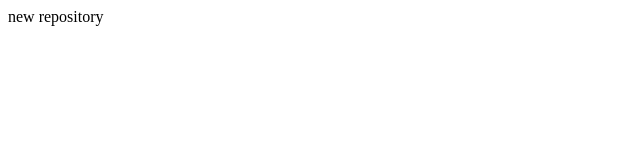
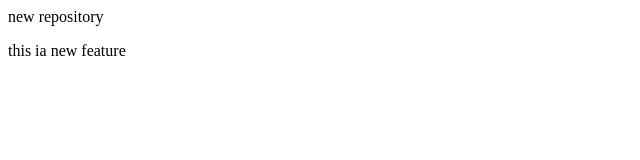
Before and after one commit to Sumit-web-29/LocalRepo, a plain HTML site: page index.html in a window 1280 px wide. Shown: the full height of the page, 0-640 px from the left. Drawn offline with Linux system fonts and the light colour scheme.

Commit message:
add new feature

```diff
--- a/index.html
+++ b/index.html
@@ -1 +1,2 @@
 <p>new repository</p>
+<p>this ia new feature</p>
```
